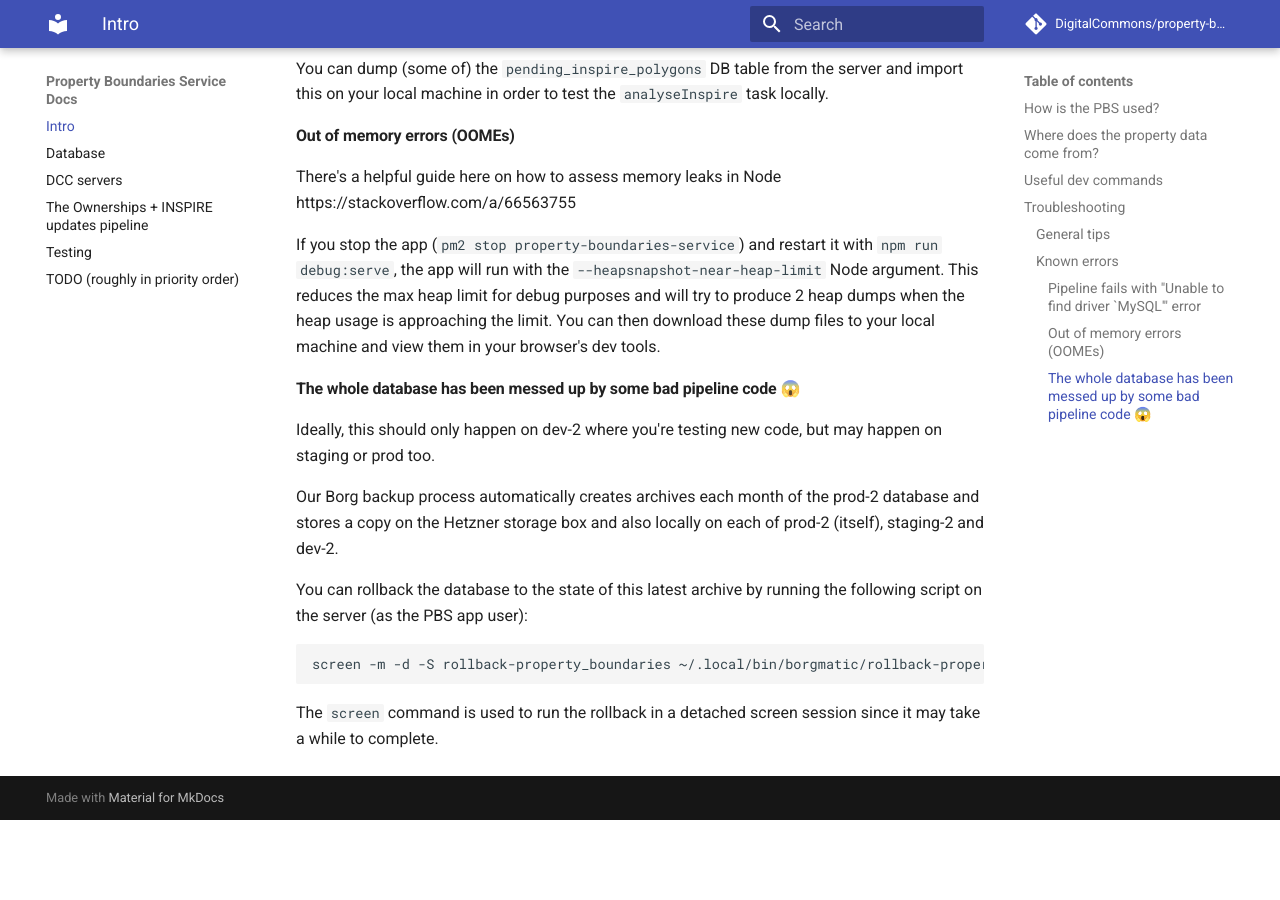
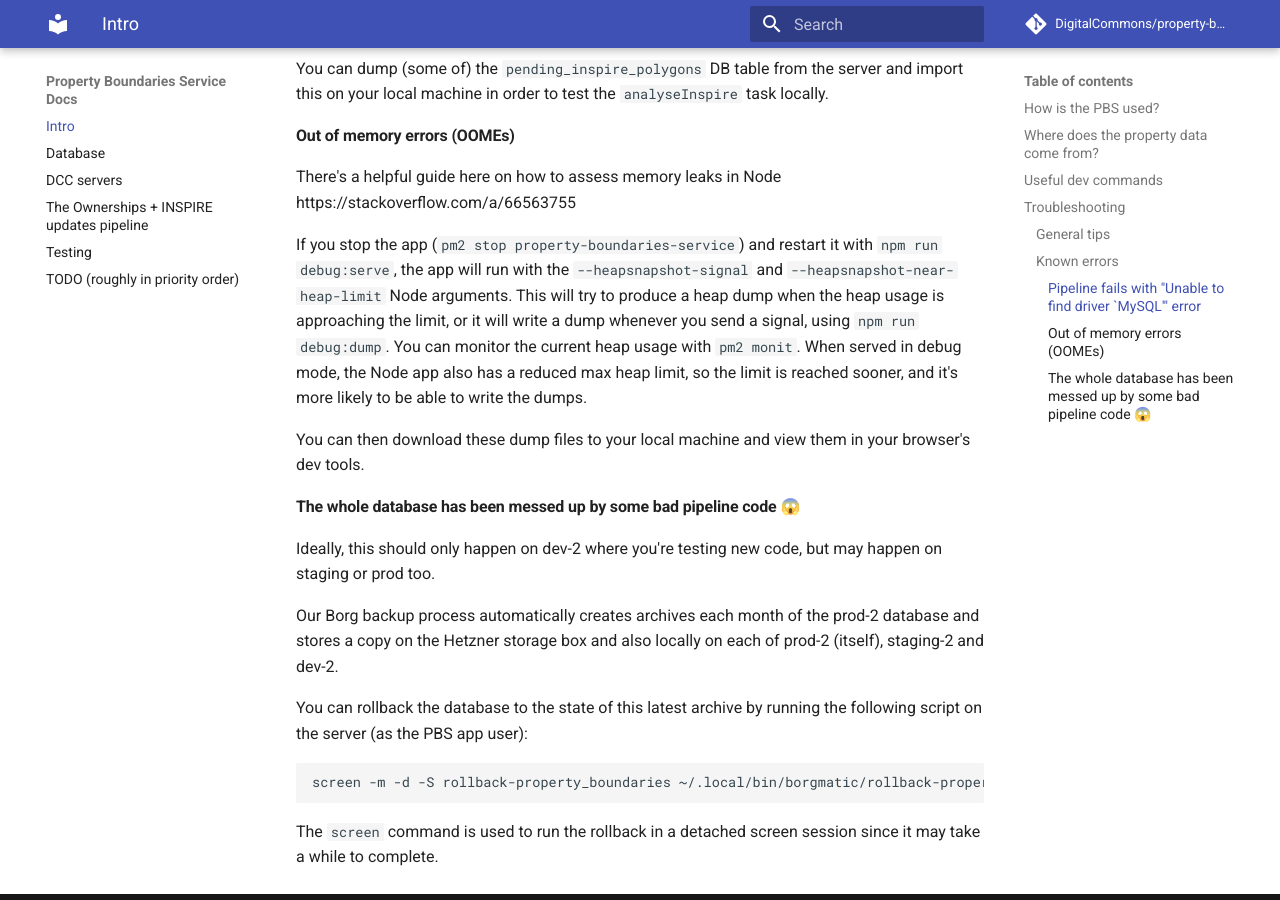
Before and after one commit to DigitalCommons/property-boundaries-service, an MkDocs documentation site: the page built from docs/index.md, in a window 1280 px wide and 900 px high, scrolled down 1559 px. Built offline with MkDocs 1.6.1 and Material for MkDocs 9.7.7, drawn with Linux system fonts in a browser that asks for light colours; comment, search, counter and statistics services are not loaded; before the commit the page ends 2379 px from its top, so only the background shows below that.

Commit message:
Better OOME diag tools

```diff
--- a/docs/index.md
+++ b/docs/index.md
@@ -58,10 +58,13 @@ local machine in order to test the `analyseInspire` task locally.
 
 There's a helpful guide here on how to assess memory leaks in Node https://stackoverflow.com/a/66563755
 
-If you stop the app (`pm2 stop property-boundaries-service`) and restart it with `npm run debug:serve`,
-the app will run with the `--heapsnapshot-near-heap-limit` Node argument. This reduces the max heap
-limit for debug purposes and will try to produce 2 heap dumps when the heap usage is approaching the
-limit. You can then download these dump files to your local machine and view them in your browser's dev tools.
+If you stop the app (`pm2 stop property-boundaries-service`) and restart it with `npm run debug:serve`, the app will run with the `--heapsnapshot-signal` and `--heapsnapshot-near-heap-limit` Node
+arguments. This will try to produce a heap dump when the heap usage is approaching the limit, or it
+will write a dump whenever you send a signal, using `npm run debug:dump`. You can monitor the current heap usage with `pm2 monit`.
+When served in debug mode, the Node app also has a reduced max heap limit, so the limit is reached
+sooner, and it's more likely to be able to write the dumps.
+
+You can then download these dump files to your local machine and view them in your browser's dev tools.
 
 #### The whole database has been messed up by some bad pipeline code 😱
 
--- a/package.json
+++ b/package.json
@@ -5,8 +5,9 @@
   "main": "index.js",
   "scripts": {
     "build": "rm -rf dist && tsc",
-    "serve": "pm2 start dist/app.js --time --name property-boundaries-service --node-args='--max-old-space-size=4096'",
-    "debug:serve": "pm2 start dist/app.js --time --name property-boundaries-service --node-args='--max-old-space-size=512 --heapsnapshot-near-heap-limit=2 --diagnostic-dir=logs'",
+    "serve": "pm2 start \"NODE_OPTIONS='--max-old-space-size=4096' node dist/app.js\" --time --name property-boundaries-service",
+    "debug:serve": "pm2 start \"NODE_OPTIONS='--max-old-space-size=512 --heapsnapshot-signal=SIGUSR2 --heapsnapshot-near-heap-limit=1 --diagnostic-dir=logs' node dist/app.js\" --time --name property-boundaries-service",
+    "debug:dump": "kill -USR2 $(ps -eo uid,pid,cmd | grep $UID | grep 'node dist/app.js' | awk 'NR==1 {print $2}')",
     "dev:serve": "cross-env NODE_ENV=development NODE_OPTIONS='--max-old-space-size=2048' nodemon -e js src/app.ts",
     "analyse-single": "node dist/pipeline/inspire/analyse-single.js",
     "plot": "node dist/pipeline/inspire/plot.js",
```
